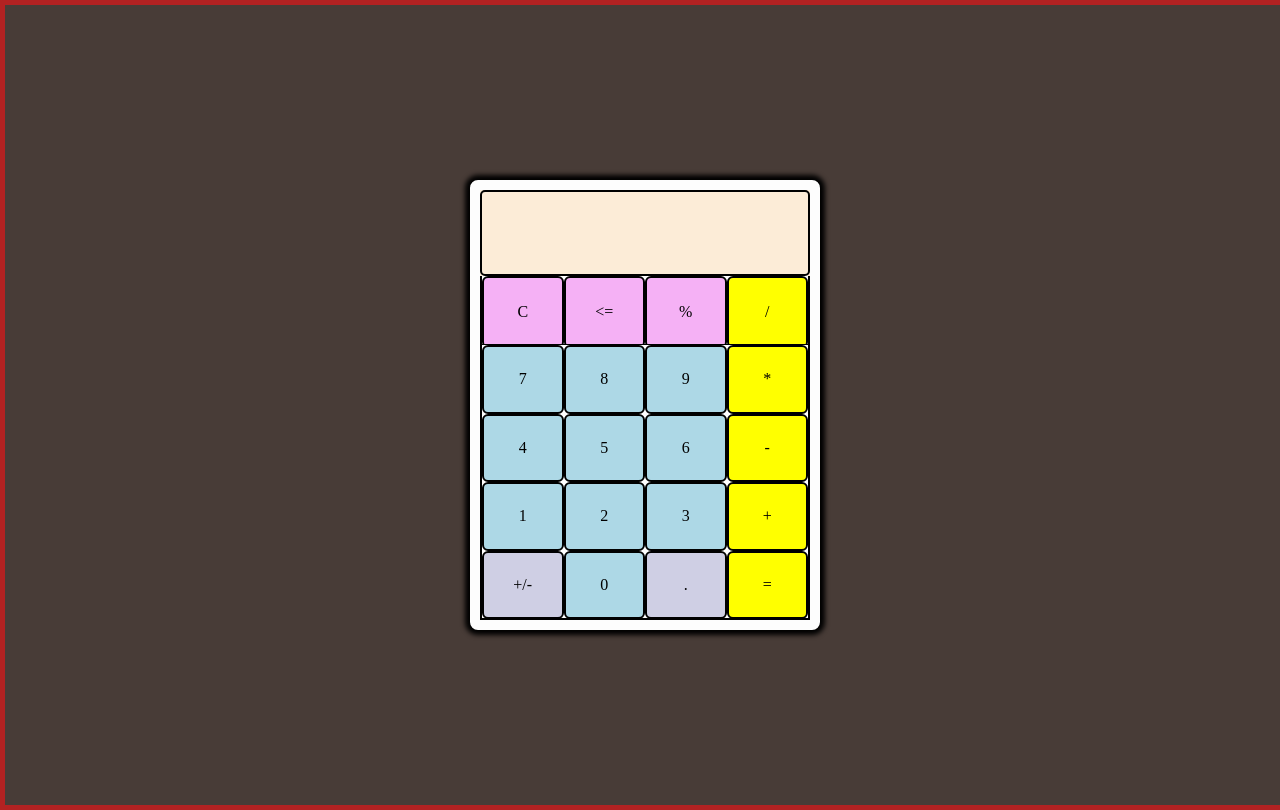
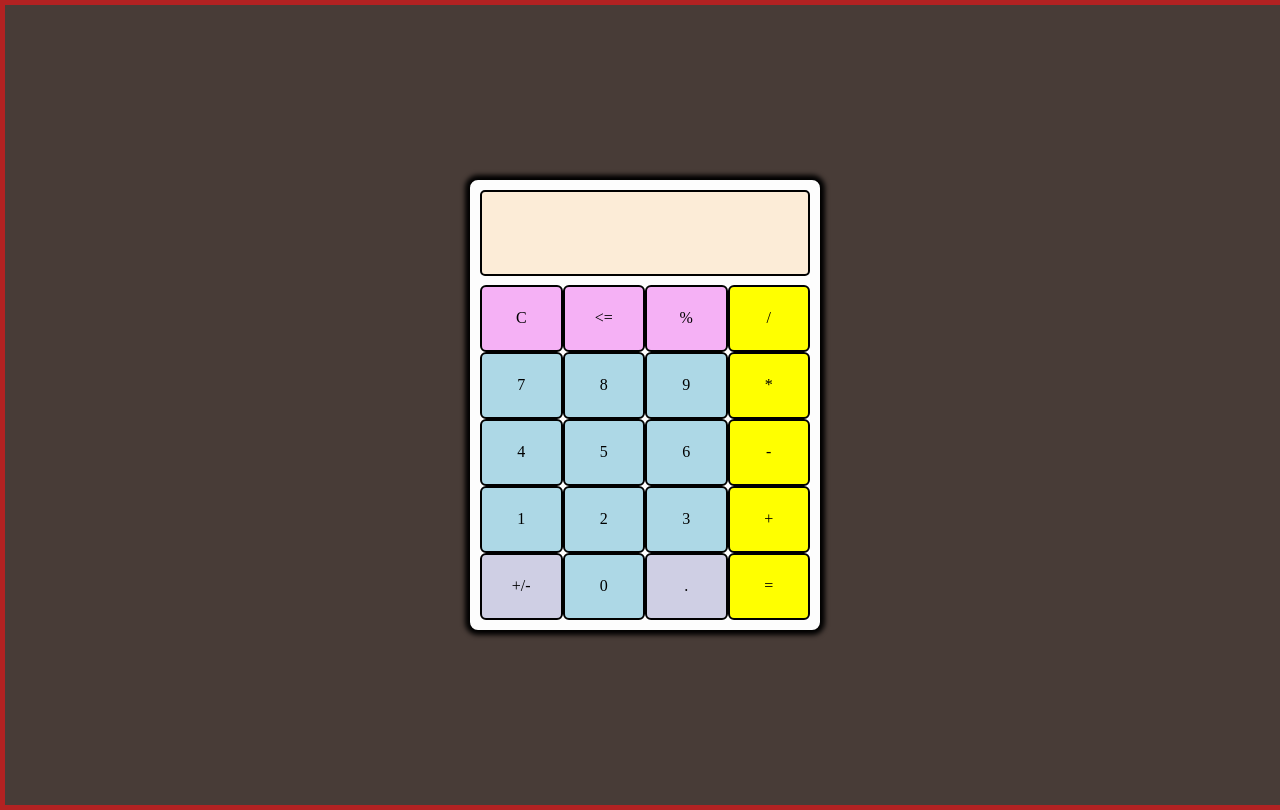
Before and after one commit to adacott/calculator, a plain HTML site: page index.html in a window 1280 px wide. Drawn offline with Linux system fonts and the light colour scheme.

Commit message:
Updated key grouping and spacing
Added all of the keys to a single group for homogeneity of borders and
spacing. Also added a thing margin in the calculator container so that
The screen and the keys were not touching.

```diff
--- a/index.html
+++ b/index.html
@@ -13,15 +13,13 @@
         <div class="display">
             <div class="screen"></div>
         </div>
-        <div class="top-row">
-            <div class="c">C</div>
-            <div class="back">&lt;=</div>
-            <div class="percent">%</div>
-            <div class="divide operation">/</div>
-        </div>
 
         <div class="bottom-half">
             <div class="keys">
+                <div class="c top">C</div>
+                <div class="back top">&lt;=</div>
+                <div class="percent top">%</div>
+                <div class="divide operation">/</div>
                 <div class="seven">7</div>
                 <div class="eight">8</div>
                 <div class="nine">9</div>
@@ -41,12 +39,6 @@
             </div>
         </div>
     </div>
-
-
-
-
-    </div>
-
 </body>
 
 
--- a/style.css
+++ b/style.css
@@ -22,7 +22,8 @@ body {
     display: flex;
     flex-direction: column;
     border-radius: 8px;
-    background-color: rgb(252, 236, 215);
+    background-color: rgb(253, 253, 253);
+    gap: 2%;
 }
 
 .display {
@@ -34,6 +35,7 @@ body {
 
 .screen {
     border: 2px solid black;
+    /* border-bottom: 5px solid black; */
     width: 100%;
     height: 100%;
     box-sizing: border-box;
@@ -41,48 +43,23 @@ body {
     background-color: rgb(252, 236, 215);
 }
 
-.top-row {
-    /* border: 5px solid rgb(0, 255, 251); */
-    border-top: 0px solid rgb(0, 0, 0);
-    border-left: 2px solid rgb(0, 0, 0);
-    border-right: 2px solid rgb(0, 0, 0);
-    background-color: rgb(255, 255, 255);
-    display: flex;
-    height: 16%;
+.keys .top {
+    background-color: rgb(245, 177, 245);
 }
-
-.top-row>* {
-    border: 2px solid black;
-    background-color: rgb(245, 177, 245);
-    width: 25%;
-    height: 100%;
-    display: flex;
-    justify-content: center;
-    align-items: center;
-    border-radius: 6px;
-}
-
-/* .c {}
-
-.percent {}
-
-.back {}
-
-.divide {} */
 
 .bottom-half {
     /* border: 5px solid rgb(0, 255, 251); */
-    border-bottom: 2px solid rgb(0, 0, 0);
-    border-left: 2px solid rgb(0, 0, 0);
-    border-right: 2px solid rgb(0, 0, 0);
+    /* border-bottom: 2px solid rgb(0, 0, 0); */
+    /* border-left: 2px solid rgb(0, 0, 0); */
+    /* border-right: 2px solid rgb(0, 0, 0); */
     background-color: white;
     display: flex;
     flex-wrap: wrap;
-    height: 64%;
+    height: 78%;
 }
 
 .keys {
-    border-top: 1px solid black;
+    /* border-top: 1px solid black; */
     box-sizing: border-box;
     width: 100%;
     height: 100%;
@@ -95,7 +72,7 @@ body {
     background-color: lightblue;
     box-sizing: border-box;
     width: 25%;
-    height: 25.1%;
+    height: 20%;
     display: flex;
     justify-content: center;
     align-items: center;
@@ -110,13 +87,3 @@ body {
 .operation {
     background-color: yellow;
 }
-
-/* .seven{}
-.eight{}
-.nine{}
-.four{}
-.five{}
-.six{}
-.one{}
-.two{}
-.three{} */
```
